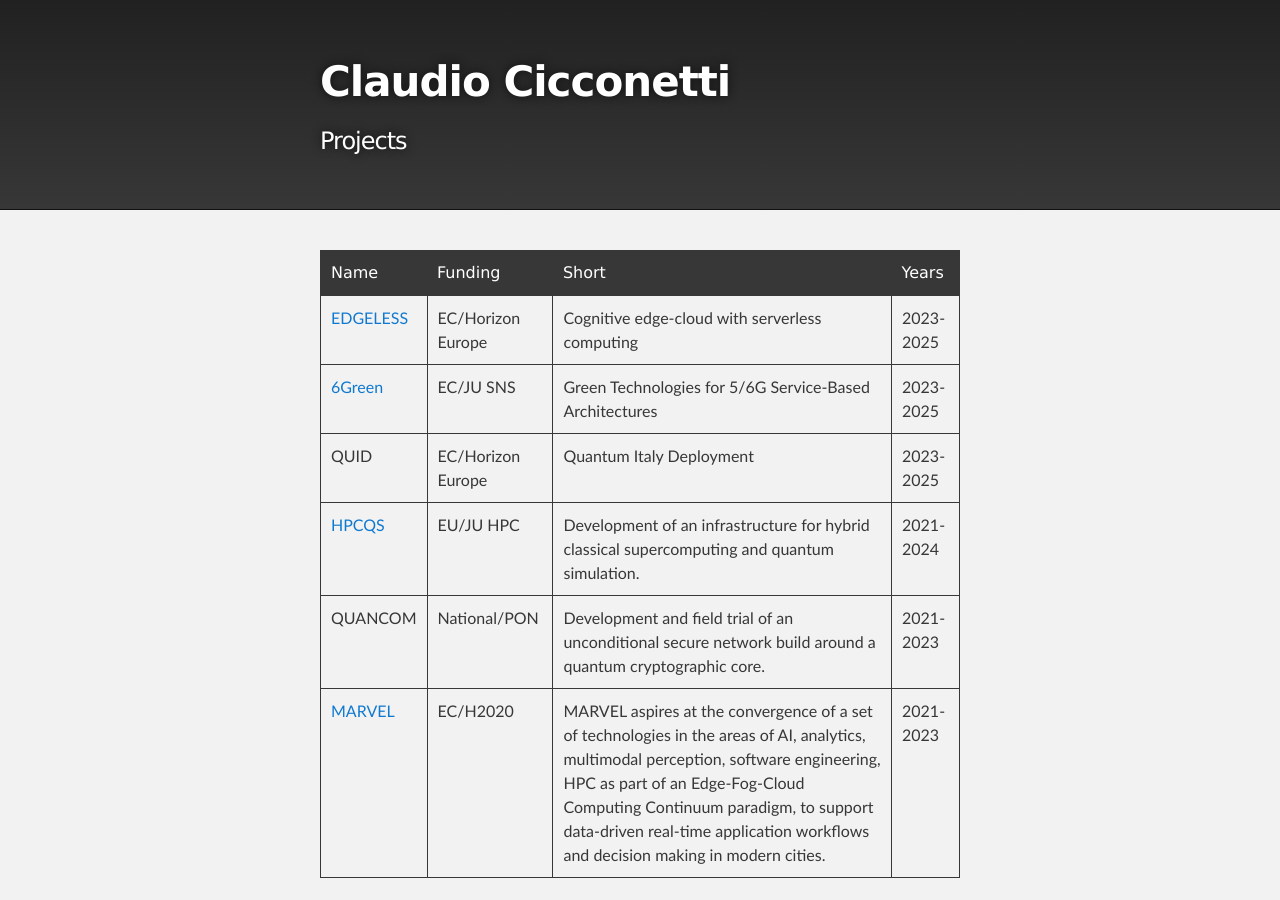
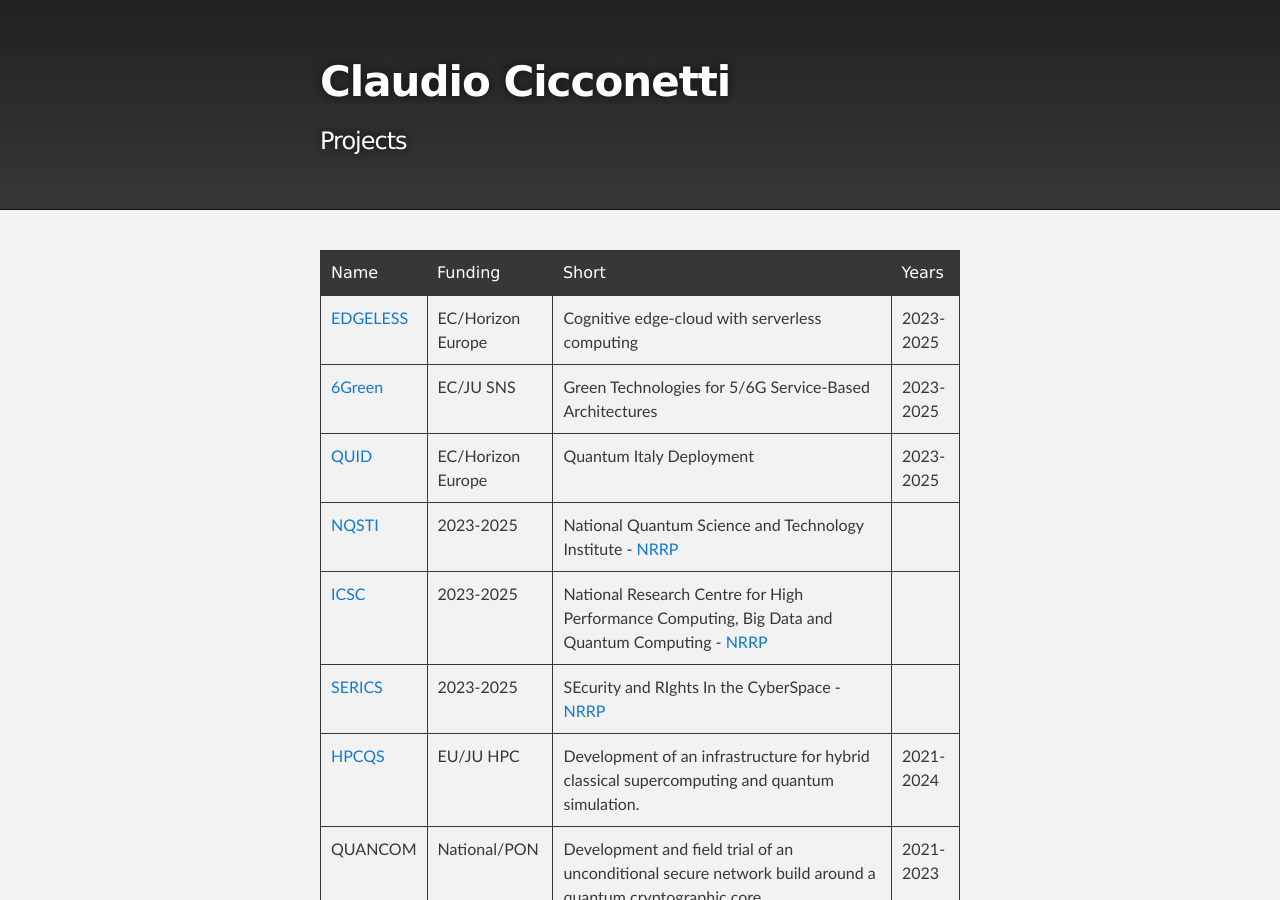
Before and after one commit to ccicconetti/ccicconetti.github.io, a Jekyll site: the page built from projects.md, in a window 1280 px wide and 900 px high. Built offline with Jekyll 4.4.1, drawn with Linux system fonts in a browser that asks for light colours.

Commit message:
Update projects

```diff
--- a/projects.md
+++ b/projects.md
@@ -3,14 +3,17 @@ title: "Projects"
 layout: page
 ---
 
-| Name                                     | Funding           | Short                                                                                                                                                                                                                                                                                              | Years     |
-| ---------------------------------------- | ----------------- | -------------------------------------------------------------------------------------------------------------------------------------------------------------------------------------------------------------------------------------------------------------------------------------------------- | --------- |
-| [EDGELESS](https://edgeless-project.eu/) | EC/Horizon Europe | Cognitive edge-cloud with serverless computing                                                                                                                                                                                                                                                     | 2023-2025 |
-| [6Green](https://www.6green.eu/)         | EC/JU SNS         | Green Technologies for 5/6G Service-Based Architectures                                                                                                                                                                                                                                            | 2023-2025 |
-| QUID                                     | EC/Horizon Europe | Quantum Italy Deployment                                                                                                                                                                                                                                                                           | 2023-2025 |
-| [HPCQS](https://hpcqs.eu/)               | EU/JU HPC         | Development of an infrastructure for hybrid classical supercomputing and quantum simulation.                                                                                                                                                                                                       | 2021-2024 |
-| QUANCOM                                  | National/PON      | Development and field trial of an unconditional secure network build around a quantum cryptographic core.                                                                                                                                                                                          | 2021-2023 |
-| [MARVEL](https://www.marvel-project.eu/) | EC/H2020          | MARVEL aspires at the convergence of a set of technologies in the areas of AI, analytics, multimodal perception, software engineering, HPC as part of an Edge-Fog-Cloud Computing Continuum paradigm, to support data-driven real-time application workflows and decision making in modern cities. | 2021-2023 |
+| Name                                                     | Funding           | Short                                                                                                                                                                                                                                                                                              | Years     |
+| -------------------------------------------------------- | ----------------- | -------------------------------------------------------------------------------------------------------------------------------------------------------------------------------------------------------------------------------------------------------------------------------------------------- | --------- |
+| [EDGELESS](https://edgeless-project.eu/)                 | EC/Horizon Europe | Cognitive edge-cloud with serverless computing                                                                                                                                                                                                                                                     | 2023-2025 |
+| [6Green](https://www.6green.eu/)                         | EC/JU SNS         | Green Technologies for 5/6G Service-Based Architectures                                                                                                                                                                                                                                            | 2023-2025 |
+| [QUID](https://quid-euroqci-italy.eu/)                   | EC/Horizon Europe | Quantum Italy Deployment                                                                                                                                                                                                                                                                           | 2023-2025 |
+| [NQSTI](https://www.nqsti.it/)                           | 2023-2025         | National Quantum Science and Technology Institute - [NRRP](https://www.italiadomani.gov.it/content/sogei-ng/it/en/home.html)                                                                                                                                                                       |
+| [ICSC](https://www.supercomputing-icsc.it/en/icsc-home/) | 2023-2025         | National Research Centre for High Performance Computing, Big Data and Quantum Computing - [NRRP](https://www.italiadomani.gov.it/content/sogei-ng/it/en/home.html)                                                                                                                                 |
+| [SERICS](https://serics.eu/en/)                          | 2023-2025         | SEcurity and RIghts In the CyberSpace - [NRRP](https://www.italiadomani.gov.it/content/sogei-ng/it/en/home.html)                                                                                                                                                                                   |
+| [HPCQS](https://hpcqs.eu/)                               | EU/JU HPC         | Development of an infrastructure for hybrid classical supercomputing and quantum simulation.                                                                                                                                                                                                       | 2021-2024 |
+| QUANCOM                                                  | National/PON      | Development and field trial of an unconditional secure network build around a quantum cryptographic core.                                                                                                                                                                                          | 2021-2023 |
+| [MARVEL](https://www.marvel-project.eu/)                 | EC/H2020          | MARVEL aspires at the convergence of a set of technologies in the areas of AI, analytics, multimodal perception, software engineering, HPC as part of an Edge-Fog-Cloud Computing Continuum paradigm, to support data-driven real-time application workflows and decision making in modern cities. | 2021-2023 |
 
 ### Completed
 
```
